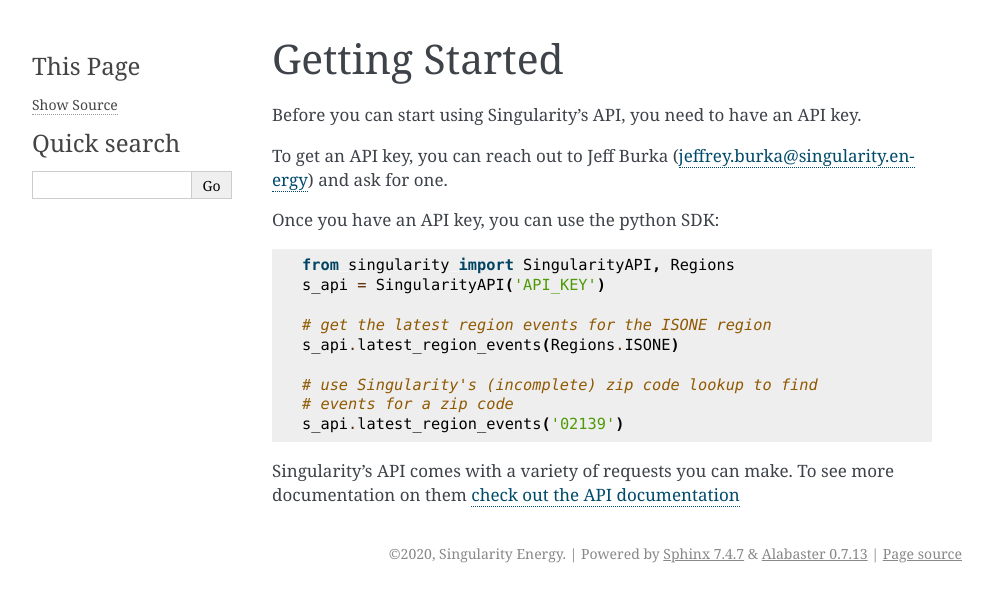
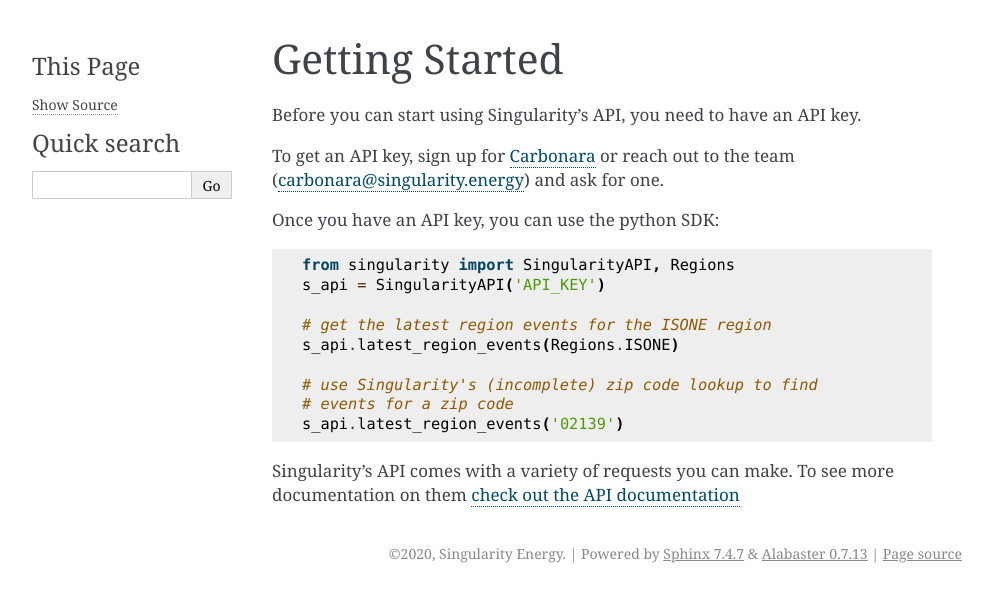
Before and after one commit to singularity-energy/singularity-energy-python-sdk, a Sphinx documentation site: the page built from docs/source/getting_started.rst, in a window 1280 px wide. Shown: the top 602 px of the page, without its empty margins (148-1140 px from the left). Built offline with Sphinx 7.4.7, drawn with Linux system fonts in a browser that asks for light colours; pages that are not in the unit, such as notebooks, are missing from menus.

Commit message:
Update to team-wide email

```diff
--- a/docs/source/getting_started.rst
+++ b/docs/source/getting_started.rst
@@ -3,7 +3,7 @@
 
 Before you can start using Singularity's API, you need to have an API key.
 
-To get an API key, you can reach out to Jeff Burka (jeffrey.burka@singularity.energy) and ask for one.
+To get an API key, sign up for Carbonara_ or reach out to the team (carbonara@singularity.energy) and ask for one.
 
 Once you have an API key, you can use the python SDK::
 
@@ -18,3 +18,5 @@
     s_api.latest_region_events('02139')
 
 Singularity's API comes with a variety of requests you can make. To see more documentation on them :ref:`check out the API documentation<Singularity API>`
+
+.. _Carbonara: https://carbonara.singularity.energy/app/signup
```
